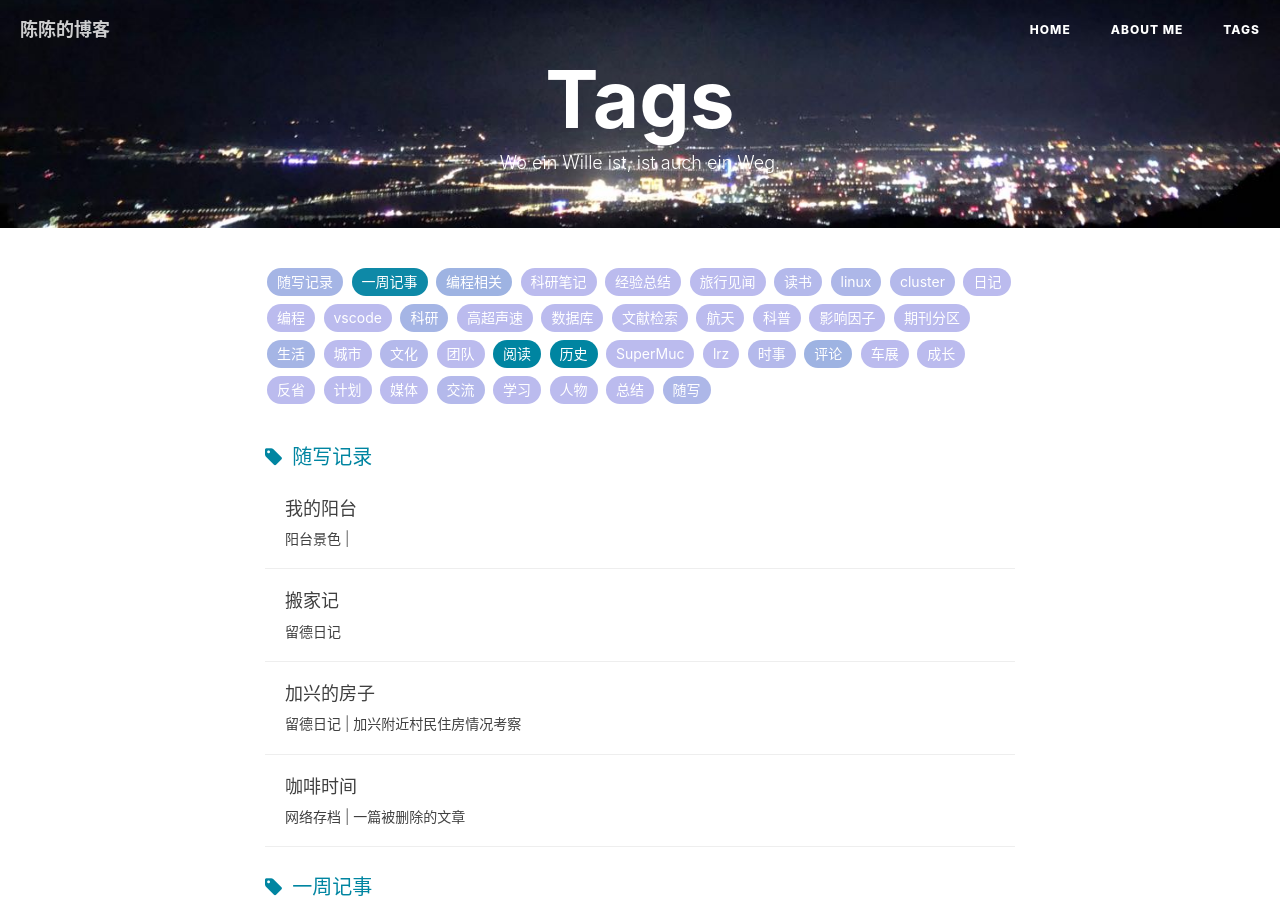
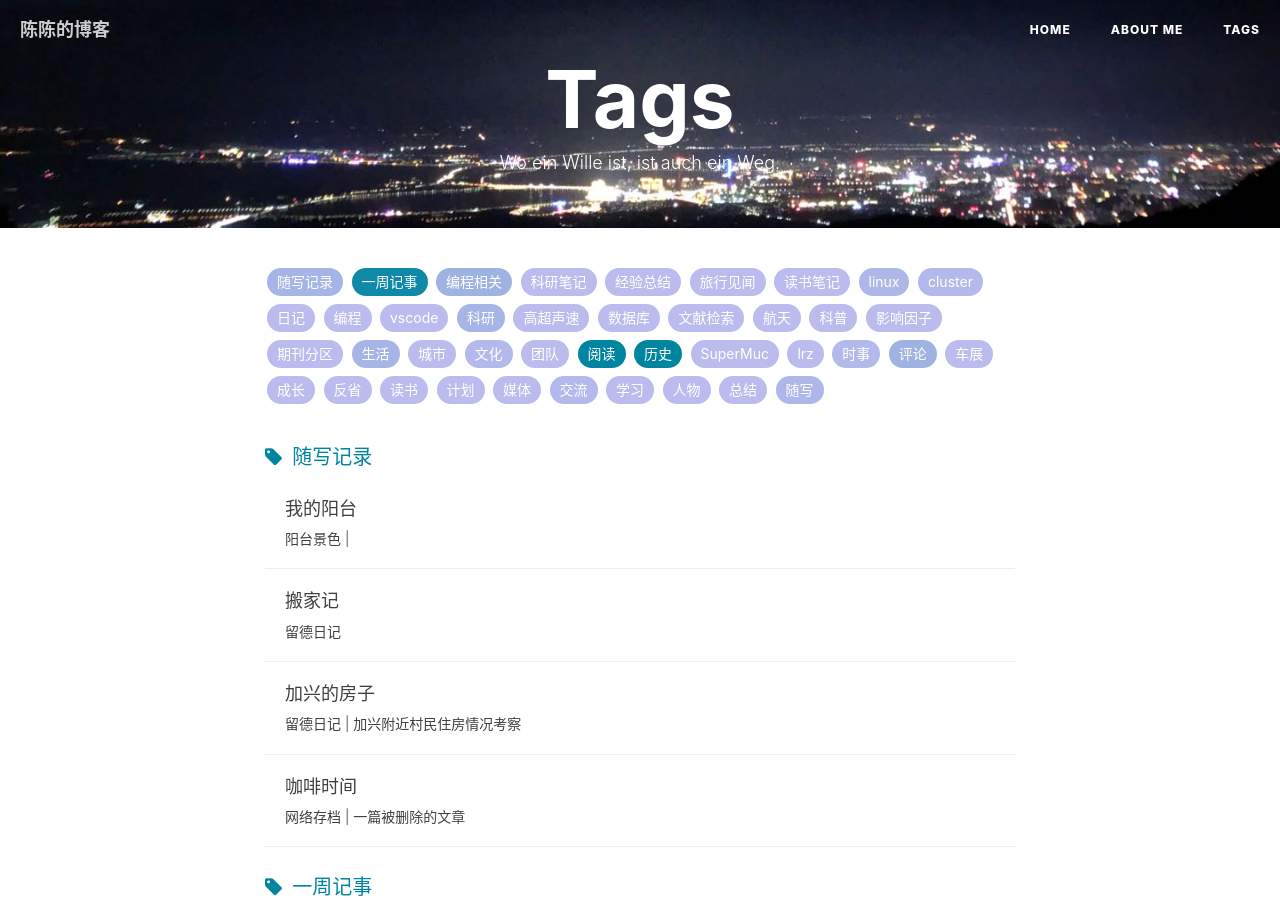
Before and after one commit to chensong212/chensong212.github.io, a Jekyll site: the page built from tags.html, in a window 1280 px wide and 900 px high. Built offline with Jekyll 4.4.1, drawn with Linux system fonts in a browser that asks for light colours; nearby versions of some CDN libraries; comment, search, counter and statistics services are not loaded; some of the changed text lies outside the part shown.

Commit message:
Update 2020-12-08-reading.md

```diff
--- a/_posts/2020-12-08-reading.md
+++ b/_posts/2020-12-08-reading.md
@@ -7,8 +7,7 @@
 header-img:
 catalog: true
 tags:
-    - 读书
-    -
+    - 读书笔记
 
 ---
 
```
